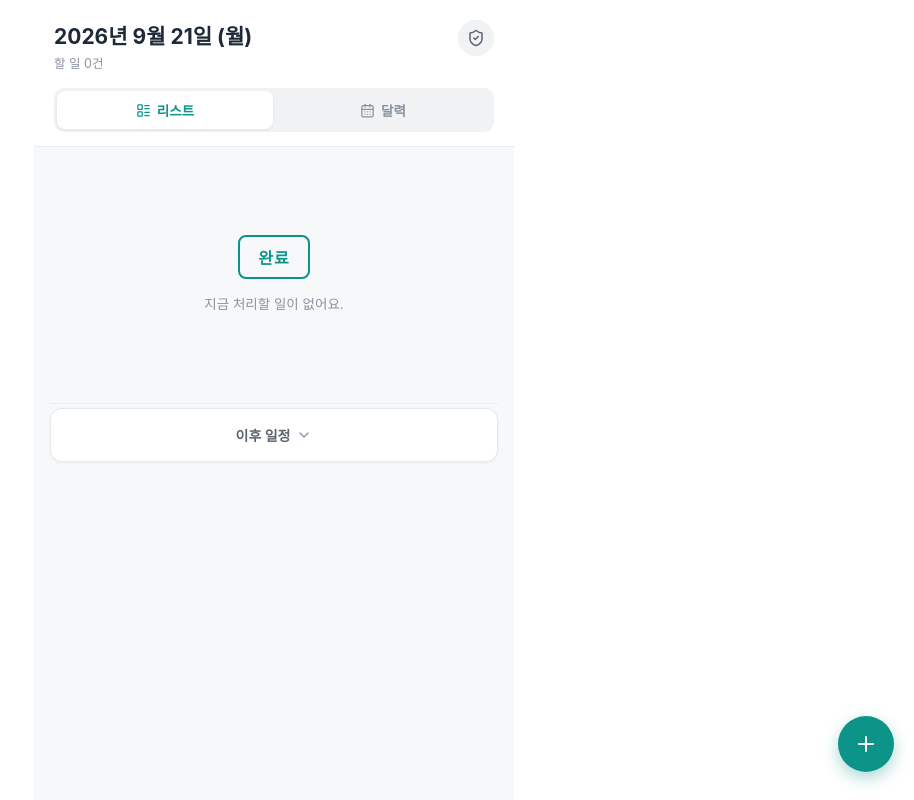
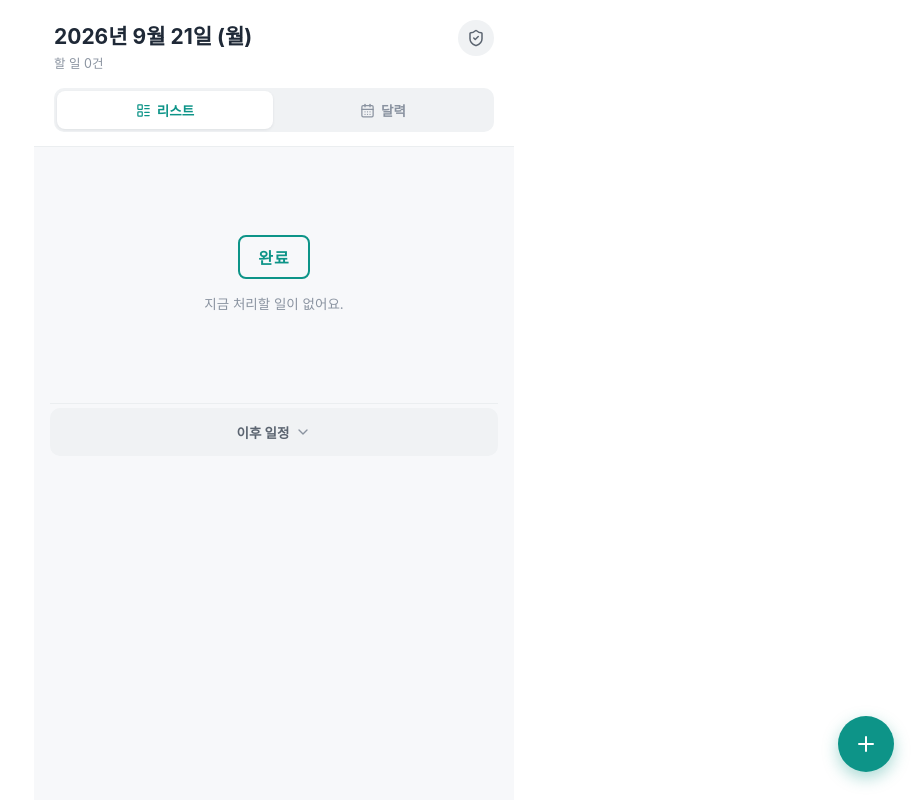
Before and after one commit to moveten/Todo-app-project, a React (Vite) app: page / in a window 1280 px wide. Shown: the whole page, without its empty margins (366-1280 px from the left). Built offline with nearby package versions, Linux system fonts and the light colour scheme.

Commit message:
Apply light gray flat style to 이후 일정 toggle button

```diff
--- a/src/App.jsx
+++ b/src/App.jsx
@@ -1988,7 +1988,7 @@ const styles = {
   calDayPanelTitle: { fontSize: 13.5, fontWeight: 700, color: "#1F2937" },
   calEmptyText: { fontSize: 12.5, color: "#9AA3AF", padding: "10px 2px" },
   upcomingWrap: { marginTop: 20, borderTop: "1px solid #EBEEF0", paddingTop: 4 },
-  upcomingHeaderBtn: { display: "flex", alignItems: "center", justifyContent: "center", gap: 6, width: "100%", background: "#fff", border: "1px solid #E5E9EC", borderRadius: 12, padding: "16px 0", fontSize: 14, fontWeight: 700, color: "#5B6470", boxShadow: "0 1px 3px rgba(15,23,42,0.05)" },
+  upcomingHeaderBtn: { display: "flex", alignItems: "center", justifyContent: "center", gap: 6, width: "100%", background: "#F0F2F4", border: "none", borderRadius: 10, padding: "14px 0", fontSize: 13.5, fontWeight: 700, color: "#5B6470" },
   upcomingList: { paddingBottom: 8 },
   upcomingRow: { display: "flex", alignItems: "center", justifyContent: "space-between", gap: 10, background: "#fff", borderRadius: 12, padding: "12px 14px", marginBottom: 8, boxShadow: "0 1px 3px rgba(15,23,42,0.06)", cursor: "pointer" },
   upcomingRowTitle: { fontSize: 14, fontWeight: 600, color: "#1F2937", overflow: "hidden", textOverflow: "ellipsis", whiteSpace: "nowrap" },
```
